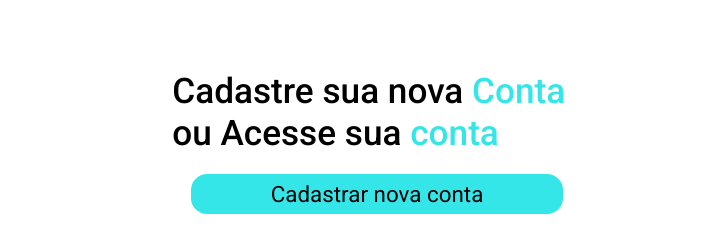
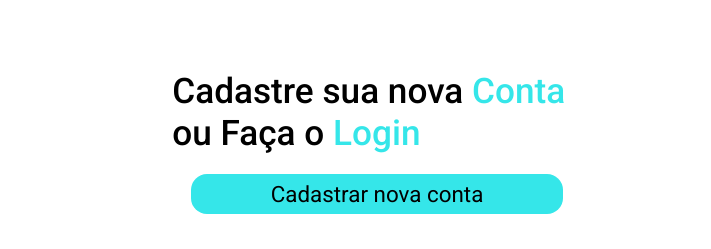
Before and after one commit to AndersonPalezi/Projeto-Pet-Shop, a plain HTML site: page index.html in a window 1280 px wide. Shown: the top 249 px of the page, 569-1280 px from the left. Drawn offline with Linux system fonts and the light colour scheme.

Commit message:
Atualizar o index.html

```diff
--- a/index.html
+++ b/index.html
@@ -20,7 +20,7 @@
             <figcaption class="titulo__img">PET SHOP DA BINA</figcaption>
         </figure>
         <main class="tela_login">
-            <h1 class="cadastre">Cadastre sua nova <span>Conta</span> ou Acesse sua <span>conta</h1>
+            <h1 class="cadastre">Cadastre sua nova <span>Conta</span> ou Faça o <span>Login</h1>
             <div class="actions">
                 <a href="./pages/cadastro.html">Cadastrar nova conta</a>
                 <a href="./pages/login.html">Logar conta cadastrada</a>
```
